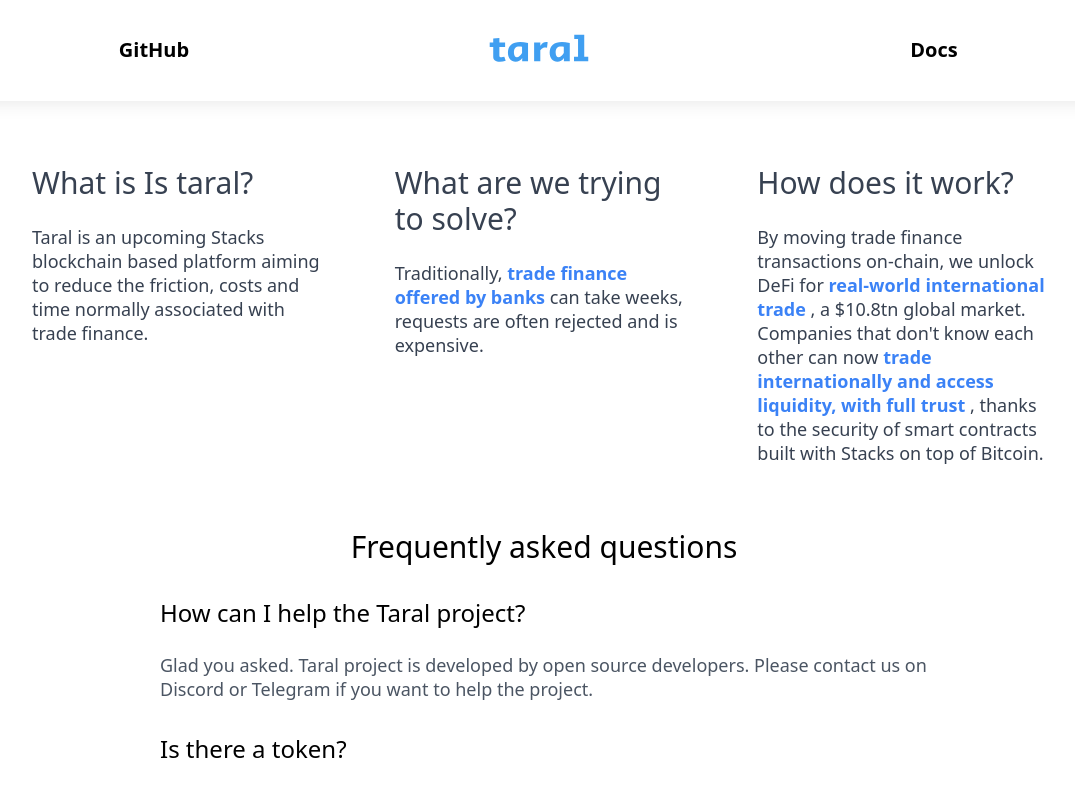
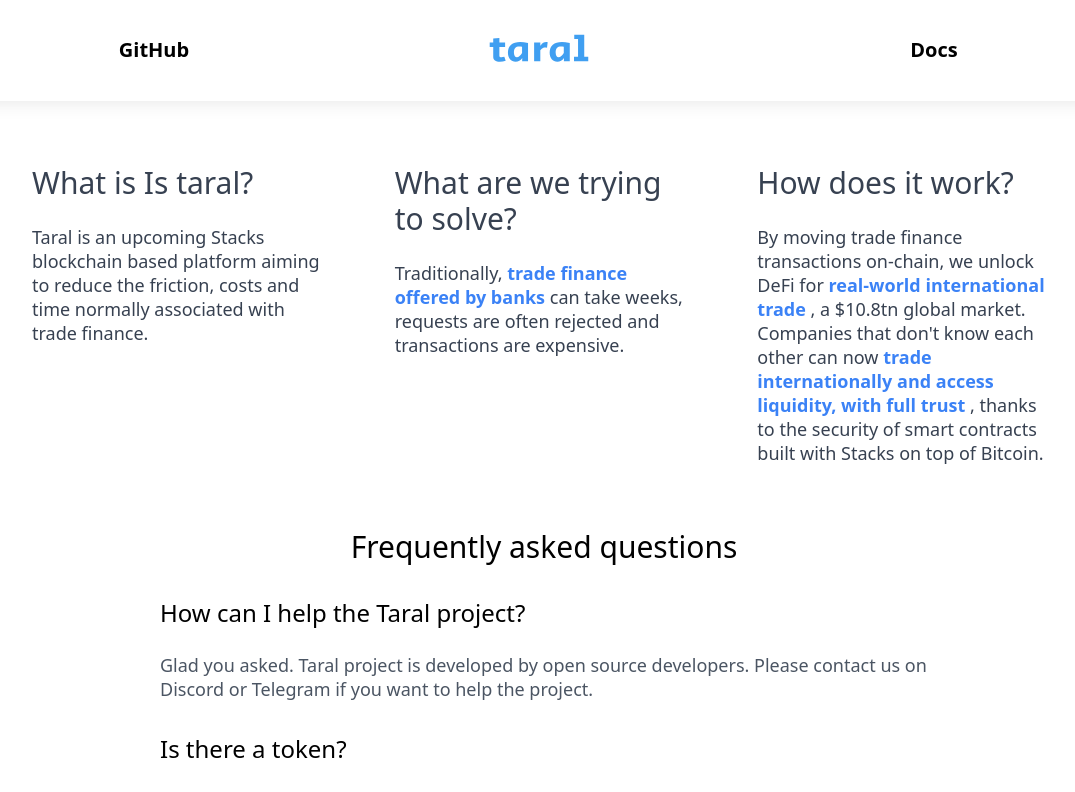
Before and after one commit to taltoken/taltoken, a Next.js app: page / in a window 1280 px wide. Shown: the top 792 px of the page, without its empty margins (96-1171 px from the left). Built offline with nearby package versions, Linux system fonts and the light colour scheme; what @tailwindcss/ui would draw is missing.

Commit message:
taral price

```diff
--- a/pages/index.tsx
+++ b/pages/index.tsx
@@ -53,7 +53,7 @@
         <StyledLink type={Styled.PageLink} href='#'>
             trade finance offered by banks
         </StyledLink>
-         can take weeks, requests are often rejected and is expensive.
+         can take weeks, requests are often rejected and transactions are expensive.
         </p>
       </div>
 
```
